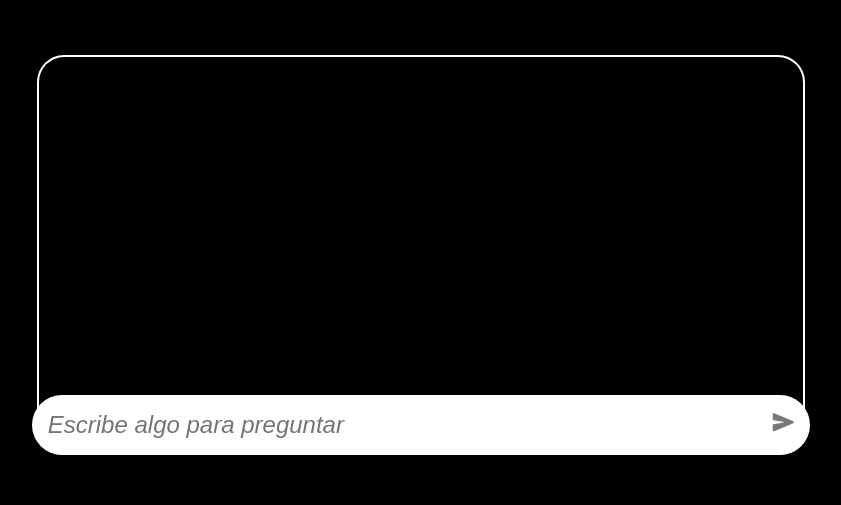
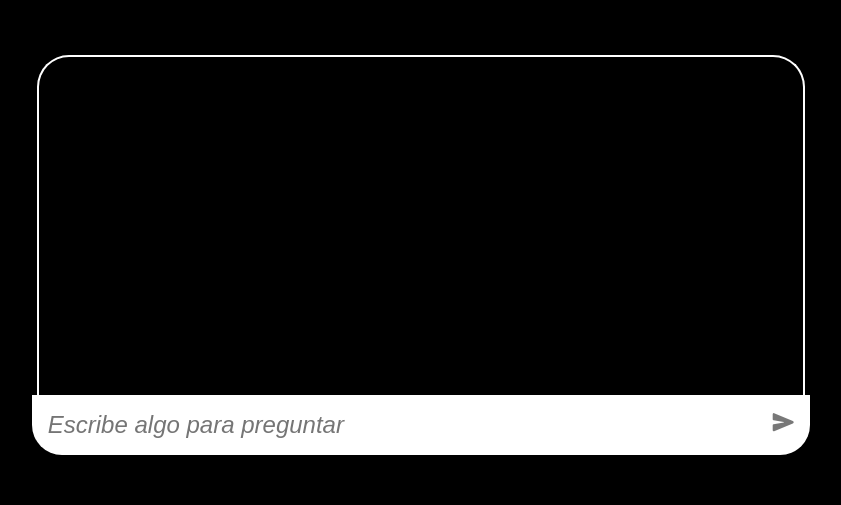
Before and after one commit to JoseDanielMantillaFranqui/MR-ROBOT, a React (Vite) app: page / in a window 1280 px wide. Shown: the part 138-643 px from the top of the page, without its empty margins (219-1060 px from the left). Built offline with nearby package versions, Linux system fonts and the light colour scheme.

Commit message:
Modificado ligeramente apariencia del chat

```diff
--- a/src/App.jsx
+++ b/src/App.jsx
@@ -25,7 +25,6 @@ const TituloPrincipal = styled.h1`
 const BotonObtenerRespuesta = styled.button`
   font-size: 1.4rem;
   padding: 1rem;
-  border-top-right-radius: 30px;
   border-bottom-right-radius: 30px;
   background-color: white;
   color: black;
@@ -43,7 +42,6 @@ const BotonObtenerRespuesta = styled.button`
 const InputPrompt = styled.textarea`
   font-size: 1.5rem;
   padding: 1rem 1rem 1rem 1rem;
-  border-top-left-radius: 30px;
   border-bottom-left-radius: 30px;
   background-color: white;
   color: black;
@@ -66,7 +64,7 @@ const ContenedorChat = styled.div`
   height: max-content;
   border: 2px solid #fff;
   border-bottom: none;
-  border-radius: 27px;
+  border-radius: 32px;
   display: flex;
   flex-direction: column;
   align-items: center;
@@ -94,12 +92,14 @@ const ContenedorMensajes = styled.div`
   height: max-content;
   display: flex;
   flex-direction: column;
+  gap: 10px;
   padding: 1rem;
 `
 
-const MensajeUsuario = styled.p`
-  width: 45%;
-  padding: .5rem;
+const MensajeUsuario = styled.div`
+  width: max-content;
+  max-width: 45%;
+  padding: .5rem .8rem .5rem .5rem;
   color: white;
   font-size: 1rem;
   font-style: italic;
@@ -107,22 +107,26 @@ const MensajeUsuario = styled.p`
   text-align: end;
   border-radius: 20px;
   font-family: Arial, Helvetica, sans-serif;
+  background-color: #ffffff2f;
+
 
   @media screen and (max-width:480px) {
-    width: 63%;
+    max-width: 63%;
   }
 `
 const MensajeIA = styled.div`
-  width: 45%;
+  max-width: 45%;
+  width: max-content;
   font-size:1rem;
   color: white;
   padding: .5rem;
   border-radius: 20px;
   font-family: Arial, Helvetica, sans-serif;
   font-style: italic;
+  background-color: #ffffff2f;
 
   @media screen and (max-width:480px) {
-    width: 75%;
+    max-width: 75%;
   }
 `
 
```
